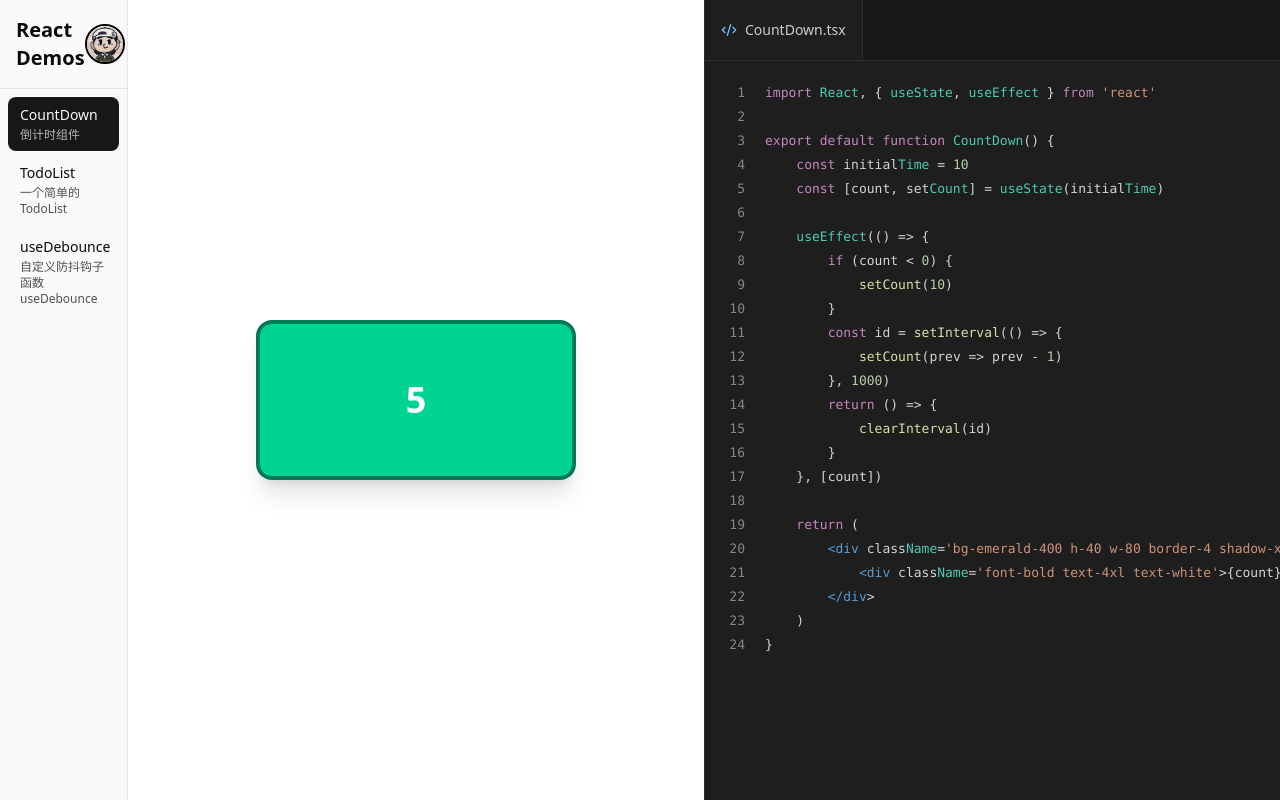
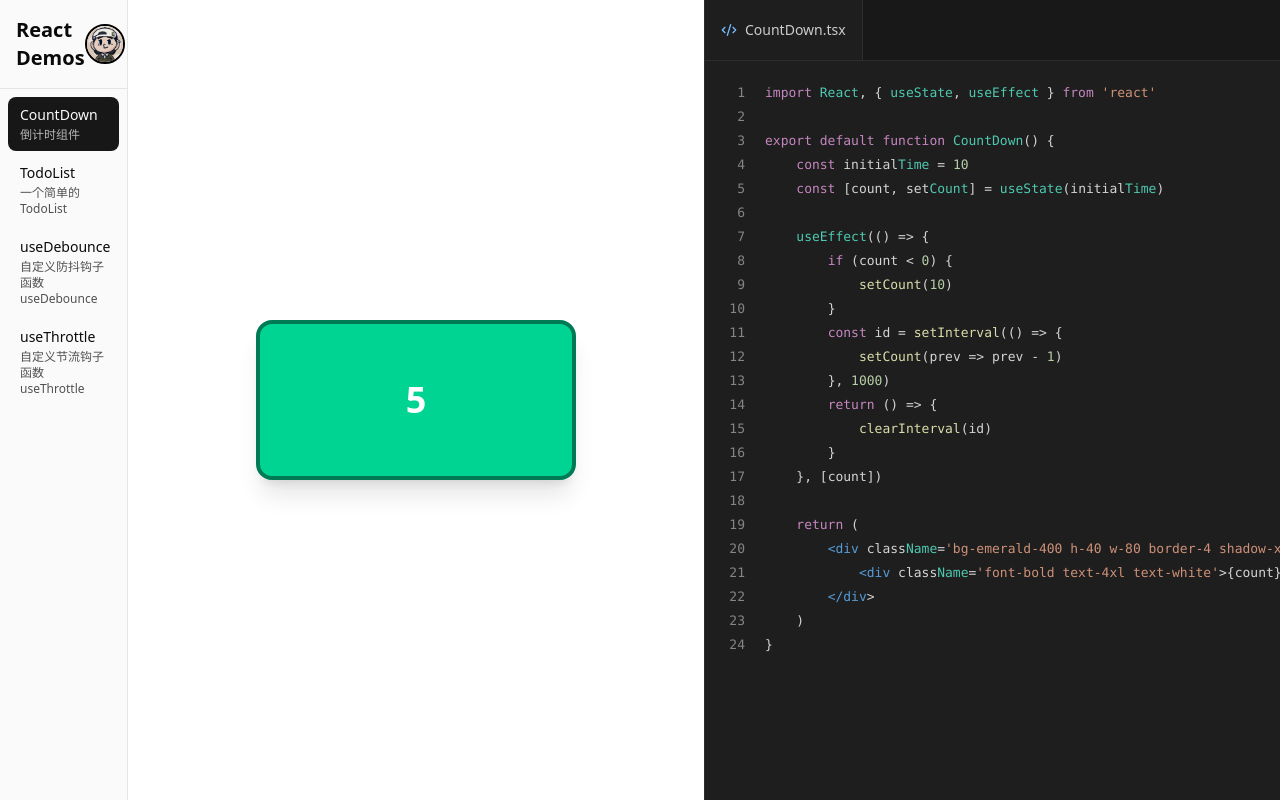
Before and after one commit to beststarli/react-demo, a React (Vite) app: page /#/countdown in a window 1280 px wide. Built offline with nearby package versions, Linux system fonts and the light colour scheme.

Commit message:
feat: 添加 useThrottle 组件及其示例

```diff
--- a/src/demo/useDebounce.tsx
+++ b/src/demo/useDebounce.tsx
@@ -16,29 +16,61 @@ function useDebounce<T>(value: T, delay = 1000) {
     return debouncedValue
 }
 
+const DEBOUNCE_SECONDS = 3 // 防抖秒数，同时也是倒计时长度
+
 export default function UseDebounceHook() {
     const [count, setCount] = useState(0)
-    const debouncedCount = useDebounce(count, 1000)
+    const [remaining, setRemaining] = useState(0) // 剩余秒数，0 表示无待触发的防抖
+    const debouncedCount = useDebounce(count, DEBOUNCE_SECONDS * 1000)
 
+    // 每次点击：计数 +1，并重置倒计时（防抖会把弹窗推迟）
+    const handleClick = () => {
+        setCount(prev => prev + 1)
+        setRemaining(DEBOUNCE_SECONDS)
+    }
+
+    // 倒计时：每秒递减，归零后停止
+    useEffect(() => {
+        if (remaining <= 0) return
+        const id = setInterval(() => {
+            setRemaining(prev => prev - 1)
+        }, 1000)
+        return () => clearInterval(id)
+    }, [remaining])
+
+    // 防抖结束（停止点击 DEBOUNCE_SECONDS 秒）后弹窗
     useEffect(() => {
         if (debouncedCount > 0) {
             alert(`你共点击了 ${debouncedCount} 次`)
         }
     }, [debouncedCount])
 
-    const handleClick = () => {
-        setCount(prev => prev + 1)
-    }
-
     return (
-        <div className='bg-emerald-400 h-40 w-80 border-4 shadow-xl border-emerald-700 rounded-2xl flex items-center justify-center px-6 py-4'>
+        <div className='flex w-full gap-4 items-center justify-center'>
+            <div className='bg-emerald-400 h-40 w-80 border-4 shadow-xl border-emerald-700 rounded-2xl flex flex-col items-center justify-center gap-2 px-6 py-4'>
                 <button
                     type='button'
                     className='rounded-xl cursor-pointer border border-black bg-white px-6 py-3 font-bold text-emerald-700 shadow transition hover:bg-emerald-50 active:scale-95'
                     onClick={handleClick}
                 >
-                点击{debouncedCount > 0 && ` · 已点 ${debouncedCount} 次`}
+                    点击（防抖 {DEBOUNCE_SECONDS} 秒）
                 </button>
+                {remaining > 0 && (
+                    <div className='font-bold text-white'>还剩 {remaining} 秒后弹窗</div>
+                )}
+                <div className='font-bold text-white'>
+                    已点 {count} 次 · 防抖输出 {debouncedCount} 次
+                </div>
+            </div>
+            <div className='flex flex-col gap-2 w-[40%] h-full border-4 shadow-xl border-emerald-700 rounded-2xl px-6 py-4'>
+                <div className='text-justify'>
+                    所谓防抖，就是说当你连续点击按钮时，只有在你停止点击一段时间后，才会触发弹窗。这个时间就是防抖的延迟时间。在这个示例中，我们设置了一个 3 秒的防抖时间，也就是说，如果你在 3 秒内连续点击按钮，弹窗不会立即出现，而是会等到你停止点击 3 秒后才会弹出，显示你总共点击了多少次。
+                </div>
+                <div className='text-justify font-bold'>
+                    一个非常好理解的案例就是游戏中的回城，无论你触发多少次回城，它总是以你最后一次触发的时间为准，而不是立即执行。
+                </div>
+            </div>
+
         </div>
     )
 }
--- /dev/null
+++ b/src/demo/useThrottle.tsx
@@ -0,0 +1,88 @@
+import React, { useState, useEffect, useRef } from 'react'
+
+// 泛型拓展了节流传入值类型，不只局限于回调函数
+function useThrottle<T>(value: T, limit = 1000) {
+    const [throttledValue, setThrottledValue] = useState(value)
+    const lastRunRef = useRef(0)
+
+    useEffect(() => {
+        const now = Date.now()
+        // 如果距离上次执行时间超过了限制时间，则立即执行
+        if (now - lastRunRef.current >= limit) {
+            setThrottledValue(value)
+            lastRunRef.current = now
+            return
+        }
+
+        // 否则，设置一个定时器，在限制时间后执行
+        const remainingTime = limit - (now - lastRunRef.current)
+        const timer = setTimeout(() => {
+            lastRunRef.current = Date.now()
+            setThrottledValue(value)
+        }, remainingTime)
+
+        return () => {
+            clearTimeout(timer)
+        }
+    }, [value, limit])
+
+    return throttledValue
+}
+
+const THROTTLE_SECONDS = 5 // 节流秒数，即冷却窗口长度
+
+export default function UseThrottleHook() {
+    const [count, setCount] = useState(0) // 实时点击次数
+    const [remaining, setRemaining] = useState(0) // 冷却倒计时，0 表示无冷却
+    const throttledCount = useThrottle(count, THROTTLE_SECONDS * 1000) // 节流后的输出
+
+    // 节流触发（首触或末尾）后弹窗，并重新开始冷却倒计时
+    useEffect(() => {
+        if (throttledCount > 0) {
+            alert(`节流触发：已点击 ${throttledCount} 次`)
+            setRemaining(THROTTLE_SECONDS)
+        }
+    }, [throttledCount])
+
+    // 冷却倒计时：每秒递减，归零后停止
+    useEffect(() => {
+        if (remaining <= 0) return
+        const id = setInterval(() => {
+            setRemaining(prev => Math.max(0, prev - 1))
+        }, 1000)
+        return () => clearInterval(id)
+    }, [remaining])
+
+    // 点击不会重置冷却，只会被节流吸收
+    const handleClick = () => {
+        setCount(prev => prev + 1)
+    }
+
+    return (
+        <div className='flex w-full gap-4 items-center justify-center'>
+            <div className='bg-emerald-400 h-40 w-80 border-4 shadow-xl border-emerald-700 rounded-2xl flex flex-col items-center justify-center gap-2 px-6 py-4'>
+                <button
+                    type='button'
+                    className='rounded-xl cursor-pointer border border-black bg-white px-6 py-3 font-bold text-emerald-700 shadow transition hover:bg-emerald-50 active:scale-95'
+                    onClick={handleClick}
+                >
+                    点击（节流 {THROTTLE_SECONDS} 秒）
+                </button>
+                {remaining > 0 && (
+                    <div className='font-bold text-white'>剩 {remaining} 秒后可再触发</div>
+                )}
+                <div className='font-bold text-white'>
+                    已点 {count} 次 · 节流输出 {throttledCount} 次
+                </div>
+            </div>
+            <div className='flex flex-col gap-2 w-[40%] h-full border-4 shadow-xl border-emerald-700 rounded-2xl px-6 py-4'>
+                <div className='text-justify'>
+                    所谓节流，就是说当你连续点击按钮时，只有在你停止点击一段时间后，才会触发弹窗。这个时间就是节流的冷却时间。在这个示例中，我们设置了一个 5 秒的节流时间，也就是说，如果你在 5 秒内连续点击按钮，弹窗不会立即出现，而是会等到你停止点击 5 秒后才会弹出，显示你总共点击了多少次。
+                </div>
+                <div className='text-justify font-bold'>
+                    一个非常好理解的案例就是游戏中的技能冷却时间，当释放过技能后，在冷却中无论你触发多少次技能，它总是以你上次释放技能，即最初触发后的时间为准开始计时，而不是立即执行。
+                </div>
+            </div>
+        </div>
+    )
+}
--- a/src/registry/demos.ts
+++ b/src/registry/demos.ts
@@ -5,6 +5,8 @@ import TodoList from '../demo/todoList'
 import todoListCode from '../demo/todoList?raw'
 import UseDebounceHook from '../demo/useDebounce'
 import useDebounceCode from '../demo/useDebounce?raw'
+import UseThrottleHook from '../demo/useThrottle'
+import useThrottleCode from '../demo/useThrottle?raw'
 
 export interface DemoEntry {
     /** 唯一标识，同时作为路由路径（建议 kebab-case，如 'my-demo'） */
@@ -57,4 +59,11 @@ export const demoEntries: DemoEntry[] = [
         component: UseDebounceHook,
         sourceCode: useDebounceCode,
     },
+    {
+        key: 'useThrottle',
+        name: 'useThrottle',
+        description: '自定义节流钩子函数useThrottle',
+        component: UseThrottleHook,
+        sourceCode: useThrottleCode,
+    },
 ]
```
Lines whose indentation alone changed are shown as unchanged.
